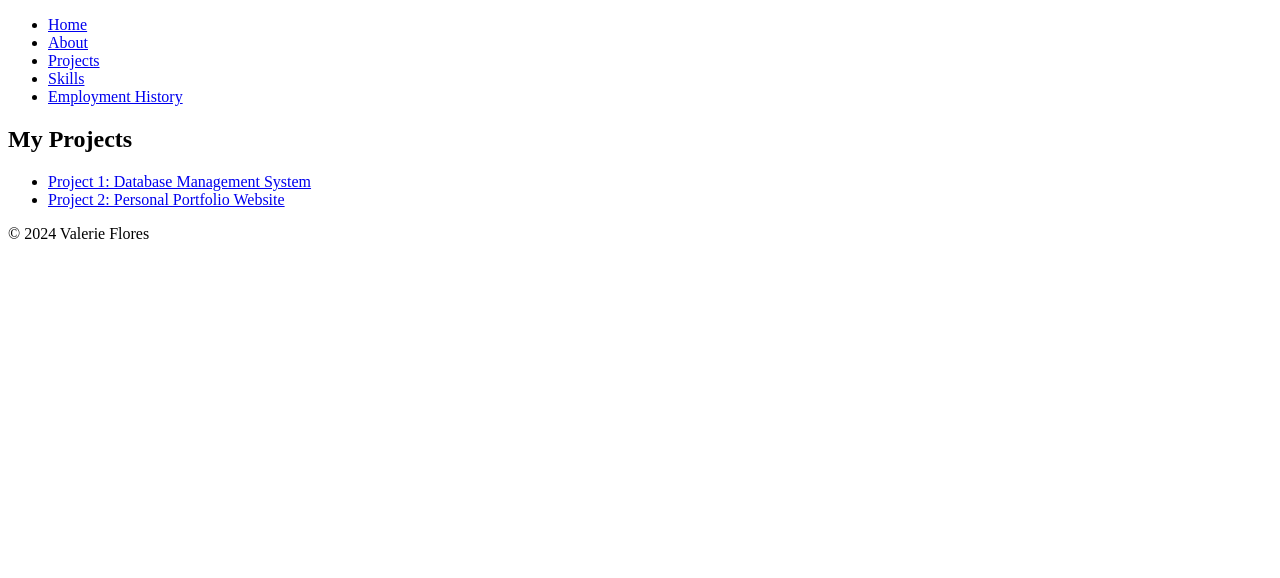
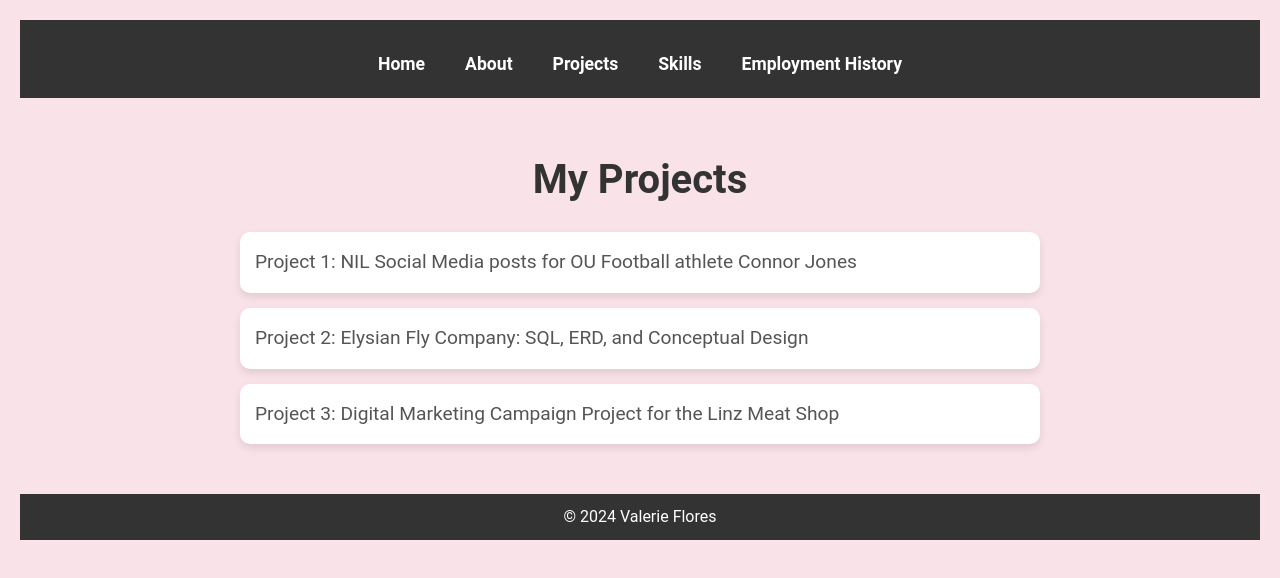
Before and after one commit to valerieflores1/valerieflores1.github.io, a plain HTML site: page projects.html in a window 1280 px wide. Drawn offline with Linux system fonts and the light colour scheme.

Commit message:
last commit (hopefully)

```diff
--- /dev/null
+++ b/aboutStyle.css
@@ -0,0 +1,126 @@
+/* Global Styles */
+* {
+    margin: 0;
+    padding: 0;
+    box-sizing: border-box;
+}
+
+body {
+    font-family: 'Roboto', sans-serif; /* Professional font */
+    background-color: #f9e2e8; /* Light pink background */
+    color: #333;
+    line-height: 1.6;
+    padding: 20px;
+}
+
+/* Header and Navigation */
+header {
+    background-color: #333;
+    color: white;
+    padding: 20px 0;
+}
+
+nav ul {
+    list-style: none;
+    display: flex;
+    justify-content: center;
+    margin-top: 10px;
+}
+
+    nav ul li {
+        margin: 0 20px;
+    }
+
+        nav ul li a {
+            color: white;
+            text-decoration: none;
+            font-weight: bold;
+            font-size: 1.1rem;
+        }
+
+            nav ul li a:hover {
+                color: #f9e2e8; /* Light pink hover effect */
+            }
+
+/* Main Section */
+main {
+    margin-top: 50px;
+    text-align: center;
+}
+
+#bio h1 {
+    font-size: 2.5rem;
+    color: #333;
+    margin-bottom: 20px;
+}
+
+#bio h3 {
+    font-size: 1.8rem;
+    color: #333;
+    margin-bottom: 10px;
+}
+
+#bio p {
+    font-size: 1.1rem;
+    color: #555;
+    margin-bottom: 20px;
+    max-width: 800px;
+    margin-left: auto;
+    margin-right: auto;
+}
+
+/* Section Styling */
+section {
+    background-color: white;
+    padding: 20px;
+    margin-bottom: 30px;
+    border-radius: 10px;
+    box-shadow: 0 4px 8px rgba(0, 0, 0, 0.1);
+    max-width: 900px;
+    margin-left: auto;
+    margin-right: auto;
+}
+
+    section h3 {
+        font-size: 1.8rem;
+        color: #333;
+        margin-bottom: 10px;
+    }
+
+    section p {
+        font-size: 1.1rem;
+        color: #555;
+        margin-bottom: 20px;
+    }
+
+/* Footer Styling */
+footer {
+    background-color: #333;
+    color: white;
+    text-align: center;
+    padding: 10px 0;
+    margin-top: 50px;
+}
+
+/* Responsive Design */
+@media (max-width: 768px) {
+    nav ul {
+        flex-direction: column;
+    }
+
+        nav ul li {
+            margin: 10px 0;
+        }
+
+    #bio h1 {
+        font-size: 2rem;
+    }
+
+    #bio h3, section h3 {
+        font-size: 1.6rem;
+    }
+
+    #bio p, section p {
+        font-size: 1rem;
+    }
+}
--- /dev/null
+++ b/employmentStyle.css
@@ -0,0 +1,109 @@
+body {
+}
+/* Global Styles */
+* {
+    margin: 0;
+    padding: 0;
+    box-sizing: border-box;
+}
+
+body {
+    font-family: 'Roboto', sans-serif; /* Professional font */
+    background-color: #f9e2e8; /* Light pink background */
+    color: #333;
+    line-height: 1.6;
+    padding: 20px;
+}
+
+/* Header and Navigation */
+header {
+    background-color: #333;
+    color: white;
+    padding: 20px 0;
+}
+
+nav ul {
+    list-style: none;
+    display: flex;
+    justify-content: center;
+    margin-top: 10px;
+}
+
+    nav ul li {
+        margin: 0 20px;
+    }
+
+        nav ul li a {
+            color: white;
+            text-decoration: none;
+            font-weight: bold;
+            font-size: 1.1rem;
+        }
+
+            nav ul li a:hover {
+                color: #f9e2e8; /* Light pink hover effect */
+            }
+
+/* Main Section */
+main {
+    margin-top: 50px;
+    text-align: center;
+}
+
+#employment h1 {
+    font-size: 2.5rem;
+    color: #333;
+    margin-bottom: 20px;
+}
+
+#employment ul {
+    list-style: none;
+    font-size: 1.2rem;
+    color: #555;
+    text-align: left;
+    margin-top: 20px;
+    max-width: 800px;
+    margin-left: auto;
+    margin-right: auto;
+}
+
+    #employment ul li {
+        background-color: white;
+        padding: 15px;
+        margin-bottom: 15px;
+        border-radius: 10px;
+        box-shadow: 0 4px 8px rgba(0, 0, 0, 0.1);
+    }
+
+        #employment ul li:hover {
+            background-color: #f9e2e8; /* Light pink hover effect */
+            cursor: pointer;
+        }
+
+/* Footer Styling */
+footer {
+    background-color: #333;
+    color: white;
+    text-align: center;
+    padding: 10px 0;
+    margin-top: 50px;
+}
+
+/* Responsive Design */
+@media (max-width: 768px) {
+    nav ul {
+        flex-direction: column;
+    }
+
+        nav ul li {
+            margin: 10px 0;
+        }
+
+    #employment h1 {
+        font-size: 2rem;
+    }
+
+    #employment ul li {
+        font-size: 1rem;
+    }
+}
--- /dev/null
+++ b/projectStyle.css
@@ -0,0 +1,107 @@
+/* Global Styles */
+* {
+    margin: 0;
+    padding: 0;
+    box-sizing: border-box;
+}
+
+body {
+    font-family: 'Roboto', sans-serif; /* Professional font */
+    background-color: #f9e2e8; /* Light pink background */
+    color: #333;
+    line-height: 1.6;
+    padding: 20px;
+}
+
+/* Header and Navigation */
+header {
+    background-color: #333;
+    color: white;
+    padding: 20px 0;
+}
+
+nav ul {
+    list-style: none;
+    display: flex;
+    justify-content: center;
+    margin-top: 10px;
+}
+
+    nav ul li {
+        margin: 0 20px;
+    }
+
+        nav ul li a {
+            color: white;
+            text-decoration: none;
+            font-weight: bold;
+            font-size: 1.1rem;
+        }
+
+            nav ul li a:hover {
+                color: #f9e2e8; /* Light pink hover effect */
+            }
+
+/* Main Section */
+main {
+    margin-top: 50px;
+    text-align: center;
+}
+
+#projects h1 {
+    font-size: 2.5rem;
+    color: #333;
+    margin-bottom: 20px;
+}
+
+#projects ul {
+    list-style: none;
+    font-size: 1.2rem;
+    color: #555;
+    text-align: left;
+    margin-top: 20px;
+    max-width: 800px;
+    margin-left: auto;
+    margin-right: auto;
+}
+
+    #projects ul li {
+        background-color: white;
+        padding: 15px;
+        margin-bottom: 15px;
+        border-radius: 10px;
+        box-shadow: 0 4px 8px rgba(0, 0, 0, 0.1);
+    }
+
+        #projects ul li:hover {
+            background-color: #f9e2e8; /* Light pink hover effect */
+            cursor: pointer;
+        }
+
+/* Footer Styling */
+footer {
+    background-color: #333;
+    color: white;
+    text-align: center;
+    padding: 10px 0;
+    margin-top: 50px;
+}
+
+/* Responsive Design */
+@media (max-width: 768px) {
+    nav ul {
+        flex-direction: column;
+    }
+
+        nav ul li {
+            margin: 10px 0;
+        }
+
+    #projects h1 {
+        font-size: 2rem;
+    }
+
+    #projects ul li {
+        font-size: 1rem;
+    }
+}
--- a/projects.html
+++ b/projects.html
@@ -4,6 +4,8 @@
 <head>
     <meta charset="utf-8" />
     <title>Projects - Valerie Flores</title>
+    <link rel="stylesheet" href="projectStyle.css">
+
 </head>
 <body>
     <header>
@@ -22,8 +24,9 @@
         <section id="projects">
             <h1>My Projects</h1>
             <ul>
-                <li><a href="https://github.com/your-username/project1" target="_blank">Project 1: Database Management System</a></li>
-                <li><a href="https://github.com/your-username/project2" target="_blank">Project 2: Personal Portfolio Website</a></li>
+                <li>Project 1: NIL Social Media posts for OU Football athlete Connor Jones</li>
+                <li>Project 2: Elysian Fly Company: SQL, ERD, and Conceptual Design</li>
+                <li>Project 3: Digital Marketing Campaign Project for the Linz Meat Shop</li>
             </ul>
         </section>
     </main>
--- /dev/null
+++ b/skillsStyle.css
@@ -0,0 +1,107 @@
+/* Global Styles */
+* {
+    margin: 0;
+    padding: 0;
+    box-sizing: border-box;
+}
+
+body {
+    font-family: 'Roboto', sans-serif; /* Professional font */
+    background-color: #f9e2e8; /* Light pink background */
+    color: #333;
+    line-height: 1.6;
+    padding: 20px;
+}
+
+/* Header and Navigation */
+header {
+    background-color: #333;
+    color: white;
+    padding: 20px 0;
+}
+
+nav ul {
+    list-style: none;
+    display: flex;
+    justify-content: center;
+    margin-top: 10px;
+}
+
+    nav ul li {
+        margin: 0 20px;
+    }
+
+        nav ul li a {
+            color: white;
+            text-decoration: none;
+            font-weight: bold;
+            font-size: 1.1rem;
+        }
+
+            nav ul li a:hover {
+                color: #f9e2e8; /* Light pink hover effect */
+            }
+
+/* Main Section */
+main {
+    margin-top: 50px;
+    text-align: center;
+}
+
+#skills h1 {
+    font-size: 2.5rem;
+    color: #333;
+    margin-bottom: 20px;
+}
+
+#skills ul {
+    list-style: none;
+    font-size: 1.2rem;
+    color: #555;
+    text-align: left;
+    margin-top: 20px;
+    max-width: 800px;
+    margin-left: auto;
+    margin-right: auto;
+}
+
+    #skills ul li {
+        background-color: white;
+        padding: 15px;
+        margin-bottom: 15px;
+        border-radius: 10px;
+        box-shadow: 0 4px 8px rgba(0, 0, 0, 0.1);
+    }
+
+        #skills ul li:hover {
+            background-color: #f9e2e8; /* Light pink hover effect */
+            cursor: pointer;
+        }
+
+/* Footer Styling */
+footer {
+    background-color: #333;
+    color: white;
+    text-align: center;
+    padding: 10px 0;
+    margin-top: 50px;
+}
+
+/* Responsive Design */
+@media (max-width: 768px) {
+    nav ul {
+        flex-direction: column;
+    }
+
+        nav ul li {
+            margin: 10px 0;
+        }
+
+    #skills h1 {
+        font-size: 2rem;
+    }
+
+    #skills ul li {
+        font-size: 1rem;
+    }
+}
```
Also changed, not shown: about.html (+9 -1 lines), employment.html (+3 -1 lines), skills.html (+3 -1 lines).
